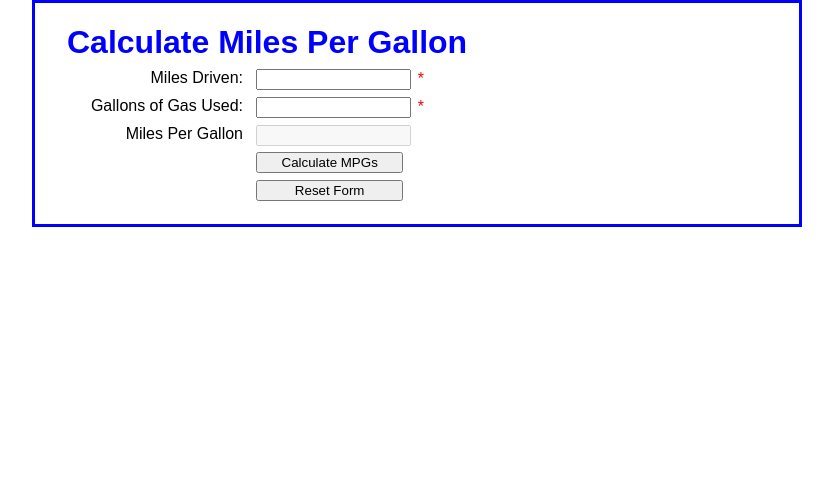
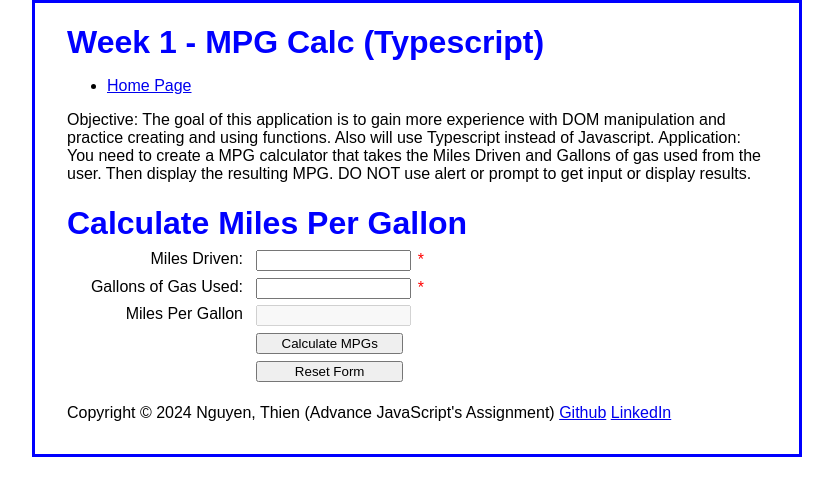
Before and after one commit to bluestar7589/CPW204_Assignment, a plain HTML site: page MPG Calculator/index.html in a window 1280 px wide. Shown: the whole page, without its empty margins (223-1056 px from the left). Drawn offline with Linux system fonts and the light colour scheme.

Commit message:
Add files via upload
Add the new layout for index.html

```diff
--- a/MPG Calculator/index.html
+++ b/MPG Calculator/index.html
@@ -1,13 +1,40 @@
 <!DOCTYPE html>
 <html>
+
 <head>
     <meta charset="UTF-8">
     <title>Calculate MPG</title>
+    <link rel="stylesheet" href="/styles/main.css">
     <link rel="stylesheet" href="/styles/mpg.css">
     <script src="/js/mpgCalc.js"></script>
+    <title>MPG Calc with Functions</title>
 </head>
+
 <body>
+    <div>
+        <header>
+            <h1>Week 1 - MPG Calc (Typescript)</h1>
+        </header>
+        <div>
+            <nav>
+                <ul>
+                    <li><a href="/index.html">Home Page</a></li>
+                </ul>
+            </nav>
             <main>
+                <div>
+                    <p>
+                        Objective: The goal of this application is to gain more experience with DOM manipulation and
+                        practice
+                        creating and using functions. Also will use Typescript instead of Javascript.
+                        Application: You need to create a MPG calculator that takes the Miles Driven and Gallons of gas
+                        used
+                        from the user. Then display the resulting MPG. DO NOT use alert or prompt to get input or
+                        display
+                        results.
+                    </p>
+                </div>
+                <div id="layoutCalculator">
                     <h1>Calculate Miles Per Gallon</h1>
                     <label for="miles">Miles Driven:</label>
                     <input type="text" id="miles"><span>*</span><br>
@@ -19,6 +46,17 @@
                     <input type="button" id="calculate" value="Calculate MPGs"><br>
                     <label>&nbsp;</label>
                     <input type="button" id="clear" value="Reset Form" onclick="clearForm()"><br>
+                </div>
             </main>
+        </div>
+        <footer>
+            <p>
+                Copyright &copy; 2024 Nguyen, Thien (Advance JavaScript's Assignment)
+                <a href="https://github.com/bluestar7589" target="_blank">Github</a>
+                <a href="https://www.linkedin.com/in/nguyen-thien-5b2a5972/" target="_blank">LinkedIn</a>
+            </p>
+        </footer>
+    </div>
 </body>
+
 </html>
```
Lines whose indentation alone changed are shown as unchanged.
